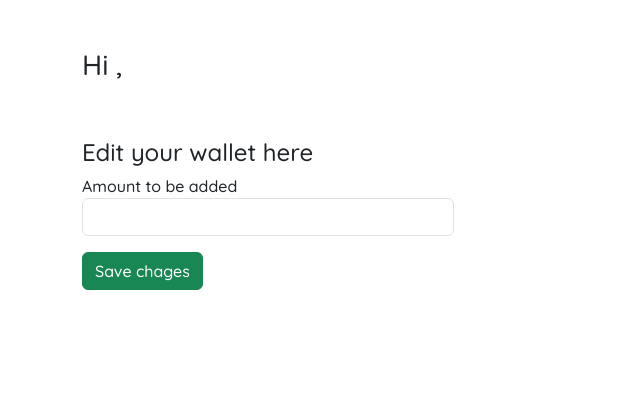
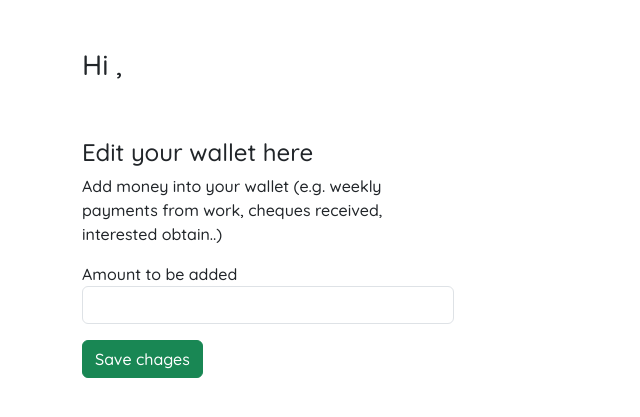
Before and after one commit to DianaLozanoP/Capstone-Project-1, a Flask app: template templates/users/wallet.html in a window 1280 px wide. Shown: the part 56-473 px from the top of the page, without its empty margins (0-640 px from the left). Run offline with Flask 3, Linux system fonts and the light colour scheme; the template is opened without the code that fills it: values that come from a table or form of the project are taken from there, others are empty.

Commit message:
Changed routes

```diff
--- a/app.py
+++ b/app.py
@@ -138,7 +138,7 @@ def homepage():
 @app.route('/wallet/<int:user_id>', methods=['GET', 'POST'])
 def wallet(user_id):
     """Show current amount in wallet.
-    Show a form to add a new wallet.
+    Show a form to add money into the wallet.
     """
     user = User.query.get_or_404(user_id)
 
@@ -154,7 +154,7 @@ def wallet(user_id):
             wallet.amt = previos_amt + form.amt.data
             db.session.commit()
             flash(f'{form.amt.data} was added to your wallet.', 'success')
-            return redirect(f'/wallet{user_id}/')
+            return redirect(f'/wallet/{user_id}')
         except IntegrityError:
             flash('Please enter only numbers', 'danger')
             return render_template('users/wallet.html', form=form)
--- a/templates/users/wallet.html
+++ b/templates/users/wallet.html
@@ -11,6 +11,7 @@
     <div class="form-row">
         <div class="form-group col-md-4">
             <h4>Edit your wallet here</h4>
+            <p>Add money into your wallet (e.g. weekly payments from work, cheques received, interested obtain..)</p>
             <form method="POST">
               {{ form.csrf_token }}
                 {% for field in form
```
